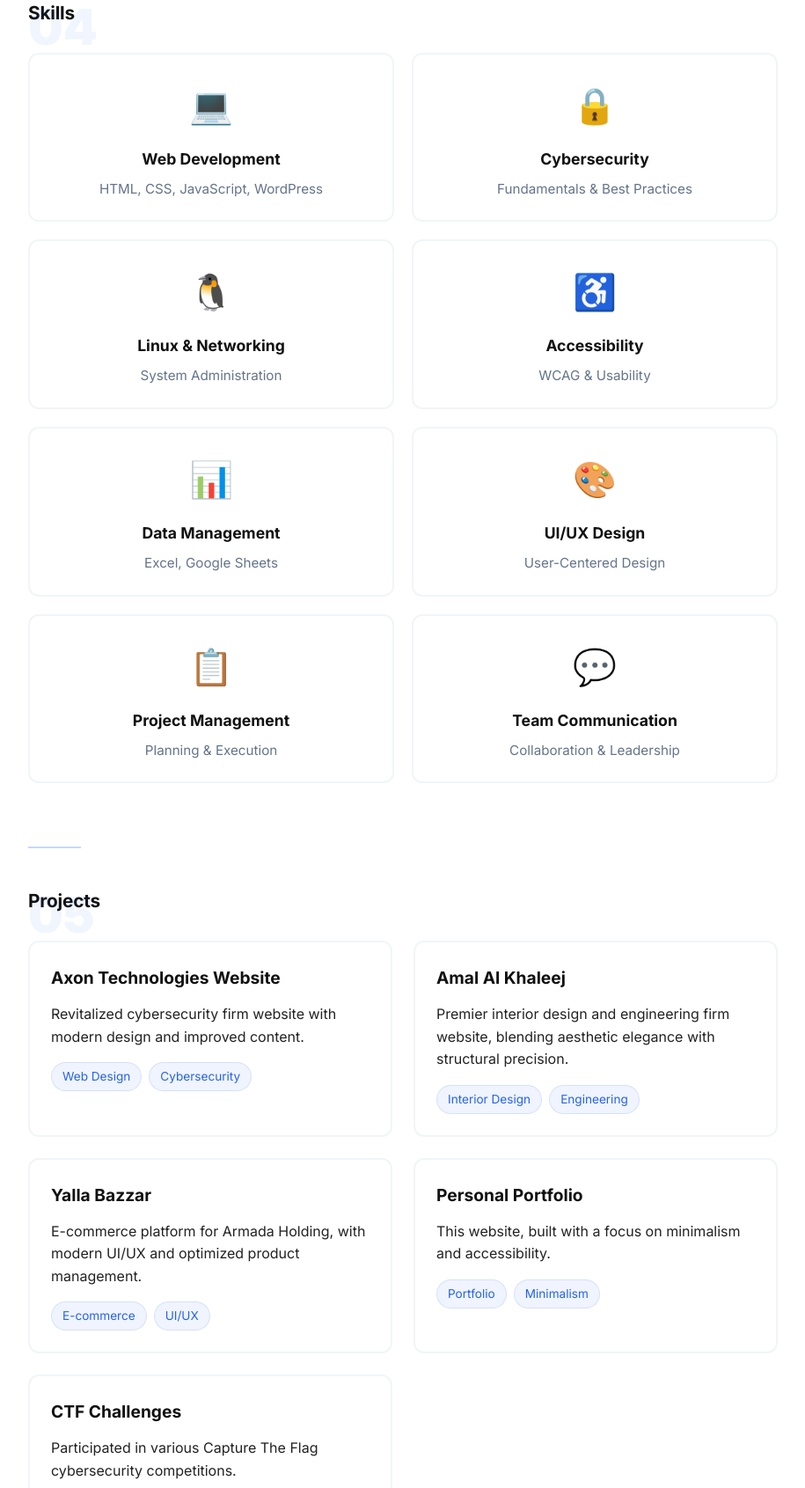
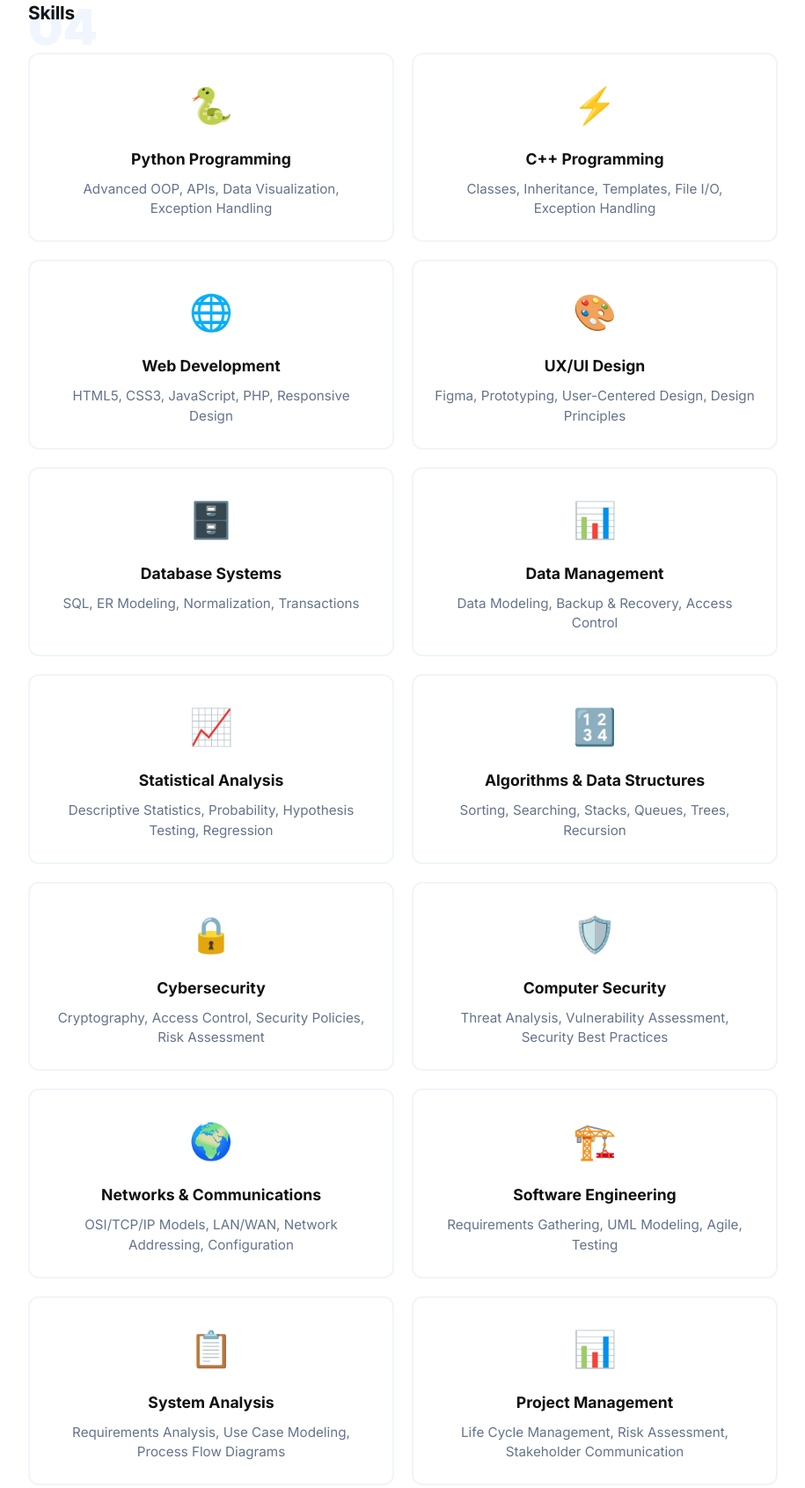
Before and after one commit to haresholmes/haresholmes.github.io, a plain HTML site: page index.html in a window 1280 px wide. Shown: the part 2280-3971 px from the top of the page at 88% size, without its empty margins (182-1097 px from the left). Drawn offline with nearby package versions, Linux system fonts and the light colour scheme.

Commit message:
feat: add comprehensive UOWD subjects and skills documentation
- Add detailed breakdown of all UOWD subjects from 2023-2025
- Include specific skills learned in each subject
- Document progression from foundation to advanced topics
- Cover programming, web development, cybersecurity, and project management
- Enhance portfolio with academic achievements and technical competencies

```diff
--- a/index.html
+++ b/index.html
@@ -159,45 +159,126 @@
         <section id="skills">
             <h3 class="section-heading fade-in"><span class="section-number">04</span>Skills</h3>
             <div class="skills-grid">
+                <!-- Programming Languages -->
                 <div class="skill-card">
-                    <div class="skill-icon">💻</div>
-                    <div class="skill-title">Web Development</div>
-                    <div class="skill-desc">HTML, CSS, JavaScript, WordPress</div>
+                    <div class="skill-icon">🐍</div>
+                    <div class="skill-title">Python Programming</div>
+                    <div class="skill-desc">Advanced OOP, APIs, Data Visualization, Exception Handling</div>
                 </div>
                 <div class="skill-card">
-                    <div class="skill-icon">🔒</div>
-                    <div class="skill-title">Cybersecurity</div>
-                    <div class="skill-desc">Fundamentals & Best Practices</div>
+                    <div class="skill-icon">⚡</div>
+                    <div class="skill-title">C++ Programming</div>
+                    <div class="skill-desc">Classes, Inheritance, Templates, File I/O, Exception Handling</div>
+                </div>
+
+                <!-- Web Technologies -->
+                <div class="skill-card">
+                    <div class="skill-icon">🌐</div>
+                    <div class="skill-title">Web Development</div>
+                    <div class="skill-desc">HTML5, CSS3, JavaScript, PHP, Responsive Design</div>
                 </div>
                 <div class="skill-card">
-                    <div class="skill-icon">🐧</div>
-                    <div class="skill-title">Linux & Networking</div>
-                    <div class="skill-desc">System Administration</div>
+                    <div class="skill-icon">🎨</div>
+                    <div class="skill-title">UX/UI Design</div>
+                    <div class="skill-desc">Figma, Prototyping, User-Centered Design, Design Principles</div>
                 </div>
+
+                <!-- Data & Databases -->
                 <div class="skill-card">
-                    <div class="skill-icon">♿</div>
-                    <div class="skill-title">Accessibility</div>
-                    <div class="skill-desc">WCAG & Usability</div>
+                    <div class="skill-icon">🗄️</div>
+                    <div class="skill-title">Database Systems</div>
+                    <div class="skill-desc">SQL, ER Modeling, Normalization, Transactions</div>
                 </div>
                 <div class="skill-card">
                     <div class="skill-icon">📊</div>
                     <div class="skill-title">Data Management</div>
-                    <div class="skill-desc">Excel, Google Sheets</div>
+                    <div class="skill-desc">Data Modeling, Backup & Recovery, Access Control</div>
                 </div>
                 <div class="skill-card">
-                    <div class="skill-icon">🎨</div>
-                    <div class="skill-title">UI/UX Design</div>
-                    <div class="skill-desc">User-Centered Design</div>
+                    <div class="skill-icon">📈</div>
+                    <div class="skill-title">Statistical Analysis</div>
+                    <div class="skill-desc">Descriptive Statistics, Probability, Hypothesis Testing, Regression</div>
+                </div>
+
+                <!-- Algorithms & Data Structures -->
+                <div class="skill-card">
+                    <div class="skill-icon">🔢</div>
+                    <div class="skill-title">Algorithms & Data Structures</div>
+                    <div class="skill-desc">Sorting, Searching, Stacks, Queues, Trees, Recursion</div>
+                </div>
+
+                <!-- Cybersecurity -->
+                <div class="skill-card">
+                    <div class="skill-icon">🔒</div>
+                    <div class="skill-title">Cybersecurity</div>
+                    <div class="skill-desc">Cryptography, Access Control, Security Policies, Risk Assessment</div>
+                </div>
+                <div class="skill-card">
+                    <div class="skill-icon">🛡️</div>
+                    <div class="skill-title">Computer Security</div>
+                    <div class="skill-desc">Threat Analysis, Vulnerability Assessment, Security Best Practices</div>
+                </div>
+
+                <!-- Networking -->
+                <div class="skill-card">
+                    <div class="skill-icon">🌍</div>
+                    <div class="skill-title">Networks & Communications</div>
+                    <div class="skill-desc">OSI/TCP/IP Models, LAN/WAN, Network Addressing, Configuration</div>
+                </div>
+
+                <!-- Software Engineering -->
+                <div class="skill-card">
+                    <div class="skill-icon">🏗️</div>
+                    <div class="skill-title">Software Engineering</div>
+                    <div class="skill-desc">Requirements Gathering, UML Modeling, Agile, Testing</div>
                 </div>
                 <div class="skill-card">
                     <div class="skill-icon">📋</div>
+                    <div class="skill-title">System Analysis</div>
+                    <div class="skill-desc">Requirements Analysis, Use Case Modeling, Process Flow Diagrams</div>
+                </div>
+
+                <!-- Project Management -->
+                <div class="skill-card">
+                    <div class="skill-icon">📊</div>
                     <div class="skill-title">Project Management</div>
-                    <div class="skill-desc">Planning & Execution</div>
+                    <div class="skill-desc">Life Cycle Management, Risk Assessment, Stakeholder Communication</div>
+                </div>
+                <div class="skill-card">
+                    <div class="skill-icon">🛠️</div>
+                    <div class="skill-title">Project Tools</div>
+                    <div class="skill-desc">MS Project, Jira, Budgeting, Resource Allocation</div>
+                </div>
+
+                <!-- Academic & Communication -->
+                <div class="skill-card">
+                    <div class="skill-icon">📚</div>
+                    <div class="skill-title">Academic Skills</div>
+                    <div class="skill-desc">Academic Writing, Referencing, Critical Reading, Presentations</div>
                 </div>
                 <div class="skill-card">
                     <div class="skill-icon">💬</div>
-                    <div class="skill-title">Team Communication</div>
-                    <div class="skill-desc">Collaboration & Leadership</div>
+                    <div class="skill-title">Communication</div>
+                    <div class="skill-desc">Team Collaboration, Leadership, Stakeholder Management</div>
+                </div>
+
+                <!-- IT Fundamentals -->
+                <div class="skill-card">
+                    <div class="skill-icon">💻</div>
+                    <div class="skill-title">IT Fundamentals</div>
+                    <div class="skill-desc">Productivity Software, Internet Research, Data Management</div>
+                </div>
+                <div class="skill-card">
+                    <div class="skill-icon">🐧</div>
+                    <div class="skill-title">System Administration</div>
+                    <div class="skill-desc">Linux, System Management, Basic Configuration</div>
+                </div>
+
+                <!-- Accessibility & Usability -->
+                <div class="skill-card">
+                    <div class="skill-icon">♿</div>
+                    <div class="skill-title">Accessibility</div>
+                    <div class="skill-desc">WCAG Guidelines, Usability Testing, Inclusive Design</div>
                 </div>
             </div>
         </section>
```
Also changed, not shown: 1 other file. Lines whose indentation alone changed are shown as unchanged.
